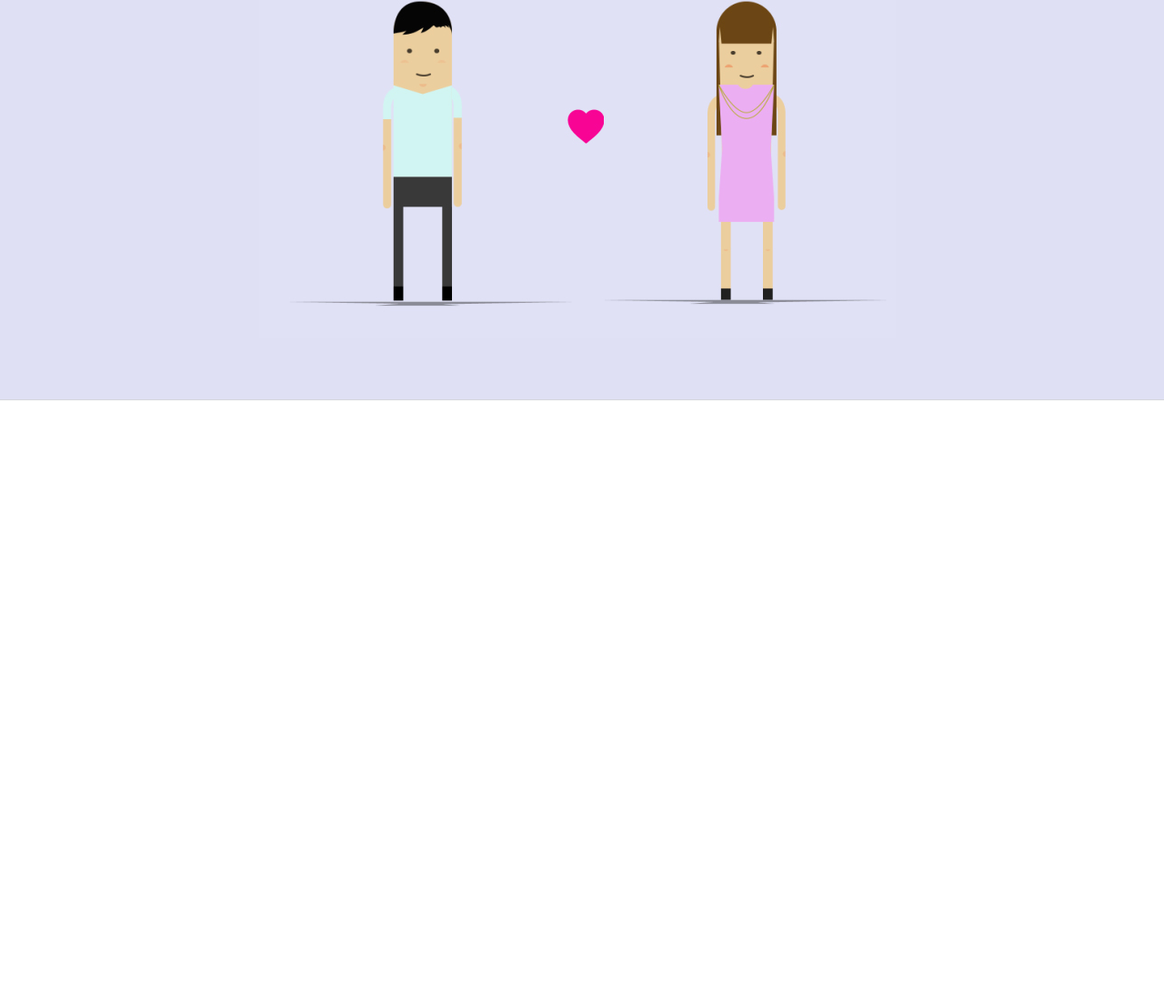
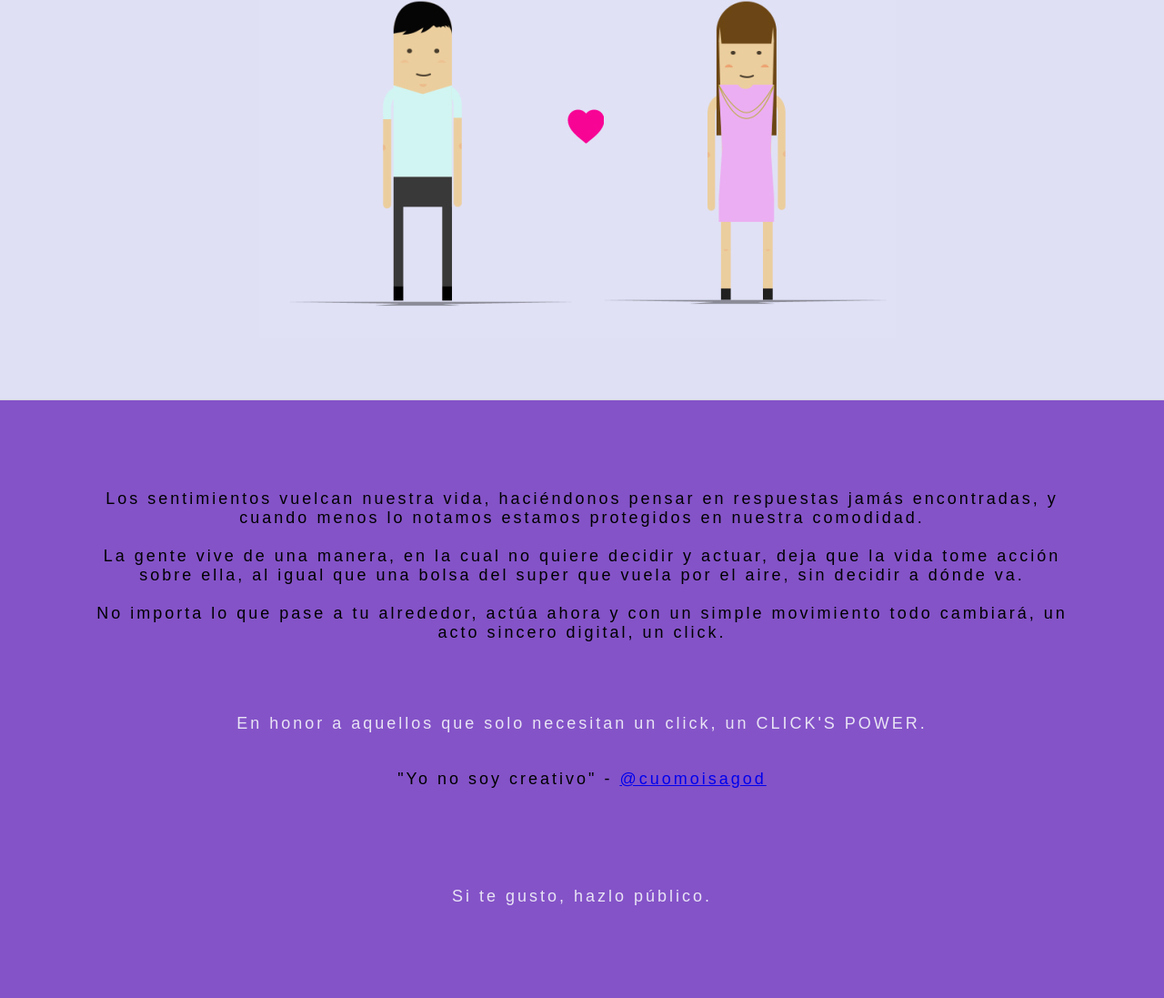
Before and after one commit to saiazar/Click-s-Power, a plain HTML site: page index.html in a window 1280 px wide. Shown: the part 1549-2646 px from the top of the page at 91% size. Before the commit the page ends 1989 px from the top, so only its background shows below. Drawn offline with Linux system fonts and the light colour scheme.

Commit message:
creado final

```diff
--- a/css/main.css
+++ b/css/main.css
@@ -81,3 +81,39 @@ div {
     border: 30px;
     border-bottom: solid 1px #D6D7DC;
 }
+
+
+.social {
+    text-align: center;
+    padding: 40px;
+    background-color: #8453C8;
+}
+
+.pp {
+    font-family: 'Cuprum', sans-serif;
+    font-size: 18px;
+    letter-spacing: 3px;
+    text-align: center;
+    padding-left: 300px;
+    padding-right: 300px;
+    padding: 40px;
+    background-color: #8453C8;
+
+}
+
+.txt2 {
+    color: #E9E4F5;
+    margin-top: 10px;
+    padding-bottom: 10px;
+    text-align: center;
+    padding: 40px;
+    background-color: #8453C8;
+}
+
+.fb_iframe_widget {
+    display: inline-block;
+    position: relative;
+}
+.fb-like {
+    bottom: 4px;
+}
--- a/index.html
+++ b/index.html
@@ -19,5 +19,33 @@
 
 <div class="video3"> <img src="imagenes/descarga (2).png"></div>
 
+<div class="social">
+
+
+<div class="pp">
+	<p>
+	Los sentimientos vuelcan nuestra vida, haciéndonos pensar en respuestas jamás encontradas, y cuando menos lo notamos estamos protegidos en nuestra comodidad.
+	<br>
+	<br>
+	La gente vive de una manera, en la cual no quiere decidir y actuar, deja que la vida tome acción sobre ella, al igual que una bolsa del super que vuela por el aire, sin decidir a dónde va.
+	<br>
+	<br>
+	No importa lo que pase a tu alrededor, actúa ahora y con un simple movimiento todo cambiará, un acto sincero digital, un click.
+	<br>
+	<br>
+	</p>
+	<div class="txt2">
+	En honor a aquellos que solo necesitan un click, un CLICK'S POWER.
+	</div>
+	"Yo no soy creativo" -
+	<a href="http://twitter.com/cuomoisagod">@cuomoisagod</a>
+	<p></p>
+	</div>
+<div class="txt2">Si te gusto, hazlo público.</div>
+	<br>
+
+
+</div>
+
 </body>
 </html>
```
